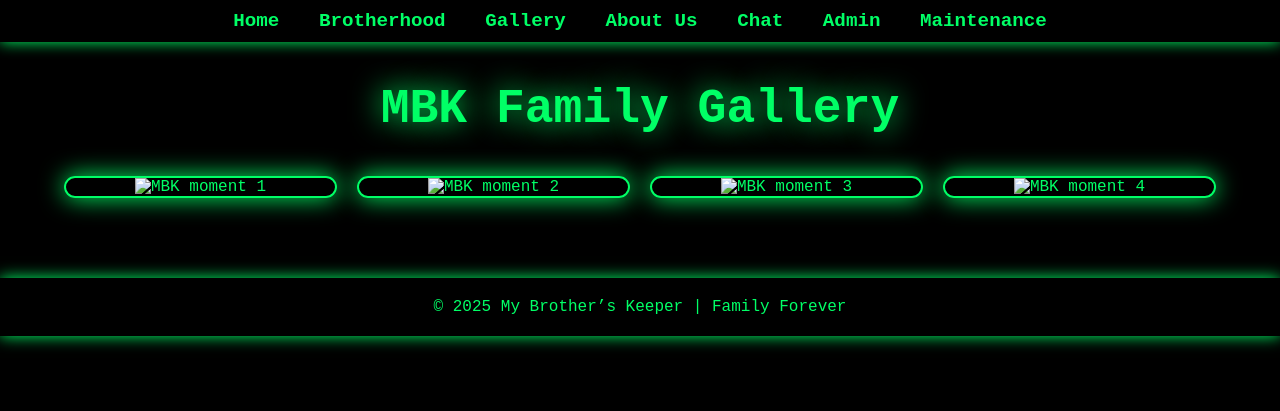
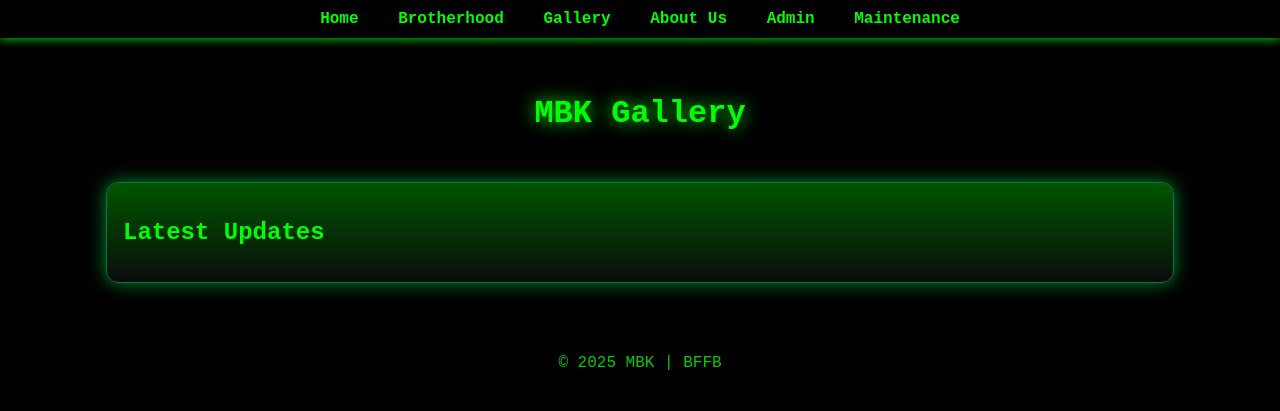
Before and after one commit to mybrotherskeeperbbffbb-tx/my-brothers-keeper, a plain HTML site: page gallery.html in a window 1280 px wide. Drawn offline with nearby package versions, Linux system fonts and the light colour scheme.

Commit message:
Update gallery.html

```diff
--- a/gallery.html
+++ b/gallery.html
@@ -2,110 +2,108 @@
 <html lang="en">
 <head>
   <meta charset="UTF-8" />
-  <meta name="viewport" content="width=device-width, initial-scale=1.0" />
-  <title>Gallery | My Brother’s Keeper</title>
+  <meta name="viewport" content="width=device-width, initial-scale=1" />
+  <title>MBK Gallery</title>
   <style>
-    body {
-      margin: 0;
-      background-color: black;
-      color: #00ff66;
-      font-family: "Courier New", monospace;
-      text-align: center;
+    :root{ --od:#00ff00; --bg:#000; }
+    *{box-sizing:border-box}
+    body{ margin:0; background:var(--bg); color:var(--od); font-family:"Courier New", monospace; }
+    nav{ position:sticky; top:0; z-index:10; background:rgba(0,0,0,.9); padding:10px; text-align:center; box-shadow:0 0 10px var(--od); }
+    nav a{ color:var(--od); text-decoration:none; margin:0 15px; font-weight:bold }
+    nav a:hover{ color:#fff; text-shadow:0 0 10px var(--od) }
+    .wrap{ max-width:1100px; margin:20px auto; padding:16px }
+    h1{ text-align:center; text-shadow:0 0 18px var(--od) }
+
+    .grid{ display:grid; grid-template-columns: repeat(auto-fill, minmax(220px,1fr)); gap:14px; }
+    .tile{
+      background:#050; border:1px solid #074; border-radius:12px; overflow:hidden;
+      box-shadow:0 0 12px #083;
     }
+    .tile img{ width:100%; height:240px; object-fit:cover; display:block; background:#000; }
+    .tile a{ display:block; padding:8px; color:#9f9; text-decoration:none; text-align:center }
+    .tile a:hover{ color:#fff; text-shadow:0 0 8px var(--od) }
 
-    nav {
-      background: rgba(0, 0, 0, 0.95);
-      padding: 10px 0;
-      position: sticky;
-      top: 0;
-      z-index: 10;
-      box-shadow: 0 0 15px #00ff66;
-    }
-
-    nav a {
-      color: #00ff66;
-      text-decoration: none;
-      margin: 0 15px;
-      font-weight: bold;
-      font-size: 1.2em;
-    }
-
-    nav a:hover {
-      color: white;
-      text-shadow: 0 0 15px #00ff66;
-    }
-
-    h1 {
-      margin-top: 40px;
-      font-size: 3em;
-      text-shadow: 0 0 30px #00ff66;
-    }
-
-    .gallery {
-      display: grid;
-      grid-template-columns: repeat(auto-fit, minmax(250px, 1fr));
-      gap: 20px;
-      width: 90%;
-      max-width: 1200px;
-      margin: 40px auto;
-    }
-
-    .photo {
-      position: relative;
-      overflow: hidden;
-      border-radius: 15px;
-      border: 2px solid #00ff66;
-      box-shadow: 0 0 25px #00ff66;
-      transition: transform 0.3s ease, box-shadow 0.3s ease;
-    }
-
-    .photo:hover {
-      transform: scale(1.05);
-      box-shadow: 0 0 35px #00ff66;
-    }
-
-    .photo img {
-      width: 100%;
-      height: 100%;
-      object-fit: cover;
-    }
-
-    footer {
-      margin-top: 80px;
-      background: rgba(0,0,0,0.9);
-      padding: 20px;
-      font-size: 1em;
-      color: #00ff66;
-      box-shadow: 0 0 15px #00ff66;
-    }
-
-    @media (max-width: 700px) {
-      h1 { font-size: 2.2em; }
-    }
+    .panel{ margin-top:28px; padding:16px; border:1px solid #074; border-radius:12px; background:linear-gradient(180deg,#050,#0b0b0b); box-shadow:0 0 18px #083; }
+    .status{ padding:10px 0; border-bottom:1px dashed #084 }
+    .time{ opacity:.7; font-size:.9rem }
+    footer{ text-align:center; padding:35px 10px; color:var(--od); opacity:.8 }
   </style>
 </head>
-
 <body>
   <nav>
     <a href="index.html">Home</a>
     <a href="brotherhood.html">Brotherhood</a>
     <a href="gallery.html">Gallery</a>
     <a href="about.html">About Us</a>
-    <a href="chat.html">Chat</a>
     <a href="admin.html">Admin</a>
     <a href="maintenance.html">Maintenance</a>
   </nav>
 
-  <h1>MBK Family Gallery</h1>
+  <div class="wrap">
+    <h1>MBK Gallery</h1>
 
-  <div class="gallery">
-    <!-- 💚 Drop your image URLs or file paths here -->
-    <div class="photo"><img src="gallery1.jpg" alt="MBK moment 1"></div>
-    <div class="photo"><img src="gallery2.jpg" alt="MBK moment 2"></div>
-    <div class="photo"><img src="gallery3.jpg" alt="MBK moment 3"></div>
-    <div class="photo"><img src="gallery4.jpg" alt="MBK moment 4"></div>
+    <section class="grid" id="grid"></section>
+
+    <section class="panel">
+      <h2>Latest Updates</h2>
+      <div id="feed"></div>
+    </section>
   </div>
 
-  <footer>© 2025 My Brother’s Keeper | Family Forever</footer>
+  <footer>© 2025 MBK | BFFB</footer>
+
+  <!-- Supabase + Config -->
+  <script src="https://cdn.jsdelivr.net/npm/@supabase/supabase-js@2"></script>
+  <script src="config.js"></script>
+
+  <script>
+    if (!window.MBK_SUPABASE_URL || !window.MBK_SUPABASE_ANON){
+      document.getElementById('grid').innerHTML = "<p>Configure Supabase in config.js</p>";
+    }
+
+    const supabase = window.supabase.createClient(
+      window.MBK_SUPABASE_URL,
+      window.MBK_SUPABASE_ANON
+    );
+    const BUCKET = window.MBK_BUCKET || "gallery";
+
+    // ---- Load images from Storage
+    async function loadImages(){
+      const grid = document.getElementById('grid');
+      grid.innerHTML = "<p>Loading photos…</p>";
+
+      const { data:list, error } = await supabase.storage.from(BUCKET).list("", { limit:1000, sortBy:{ column:"name", order:"desc" }});
+      if (error){ grid.innerHTML = "<p>Could not load images.</p>"; return; }
+
+      const tiles = (list || []).map(item => {
+        const { data:pub } = supabase.storage.from(BUCKET).getPublicUrl(item.name);
+        return `
+          <div class="tile">
+            <img loading="lazy" src="${pub.publicUrl}" alt="">
+            <a href="${pub.publicUrl}" target="_blank">Open</a>
+          </div>`;
+      });
+      grid.innerHTML = tiles.join("") || "<p>No photos yet. Upload from the Admin page.</p>";
+    }
+
+    // ---- Load statuses (latest 25)
+    async function loadStatuses(){
+      const feed = document.getElementById('feed');
+      const { data, error } = await supabase.from('statuses').select('*').order('created_at', { ascending:false }).limit(25);
+      if (error){ feed.innerHTML = "<p>Could not load updates.</p>"; return; }
+      if (!data?.length){ feed.innerHTML = "<p>No updates yet.</p>"; return; }
+
+      feed.innerHTML = data.map(r => `
+        <div class="status">
+          <div>${escapeHtml(r.content || "")}</div>
+          <div class="time">${new Date(r.created_at).toLocaleString()}</div>
+        </div>`).join("");
+    }
+
+    function escapeHtml(s){ return (s||"").replace(/[&<>"']/g, m => ({'&':'&amp;','<':'&lt;','>':'&gt;','"':'&quot;',"'":'&#39;'}[m])); }
+
+    loadImages();
+    loadStatuses();
+  </script>
 </body>
 </html>
```
